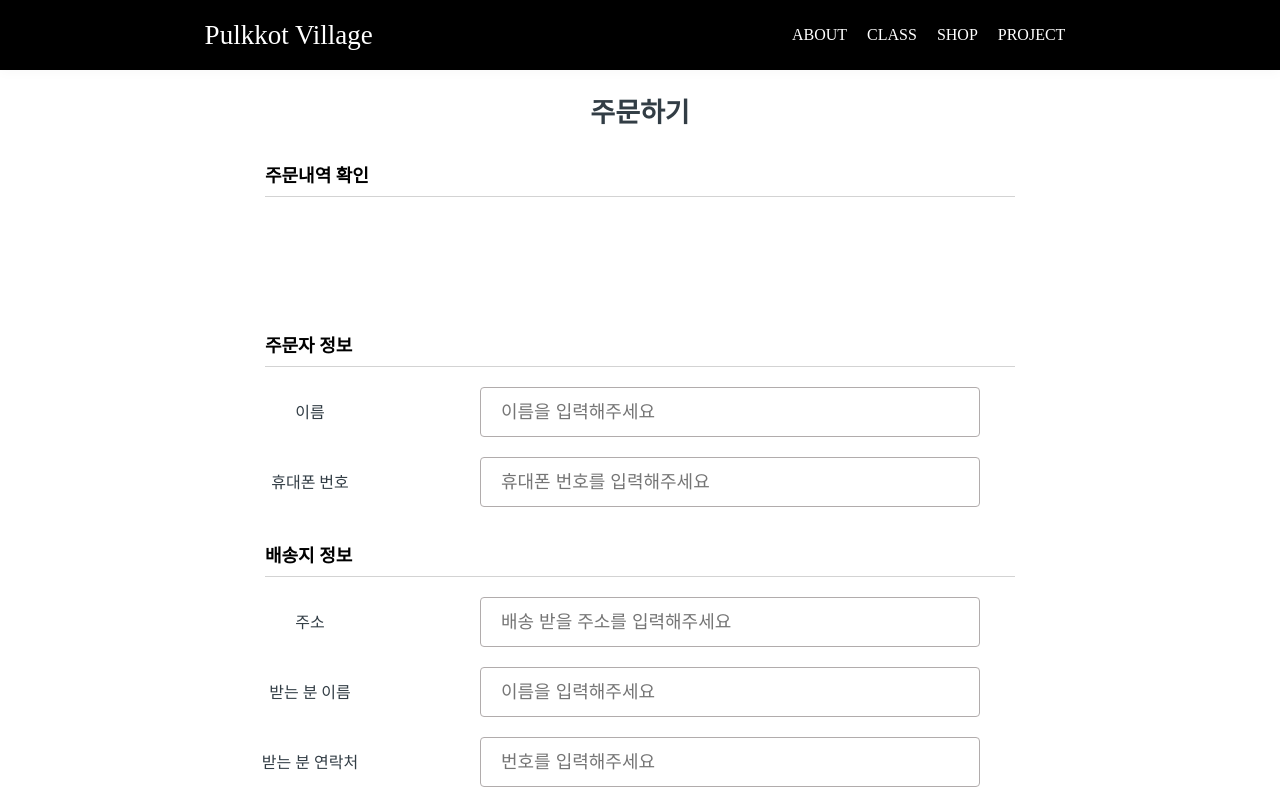
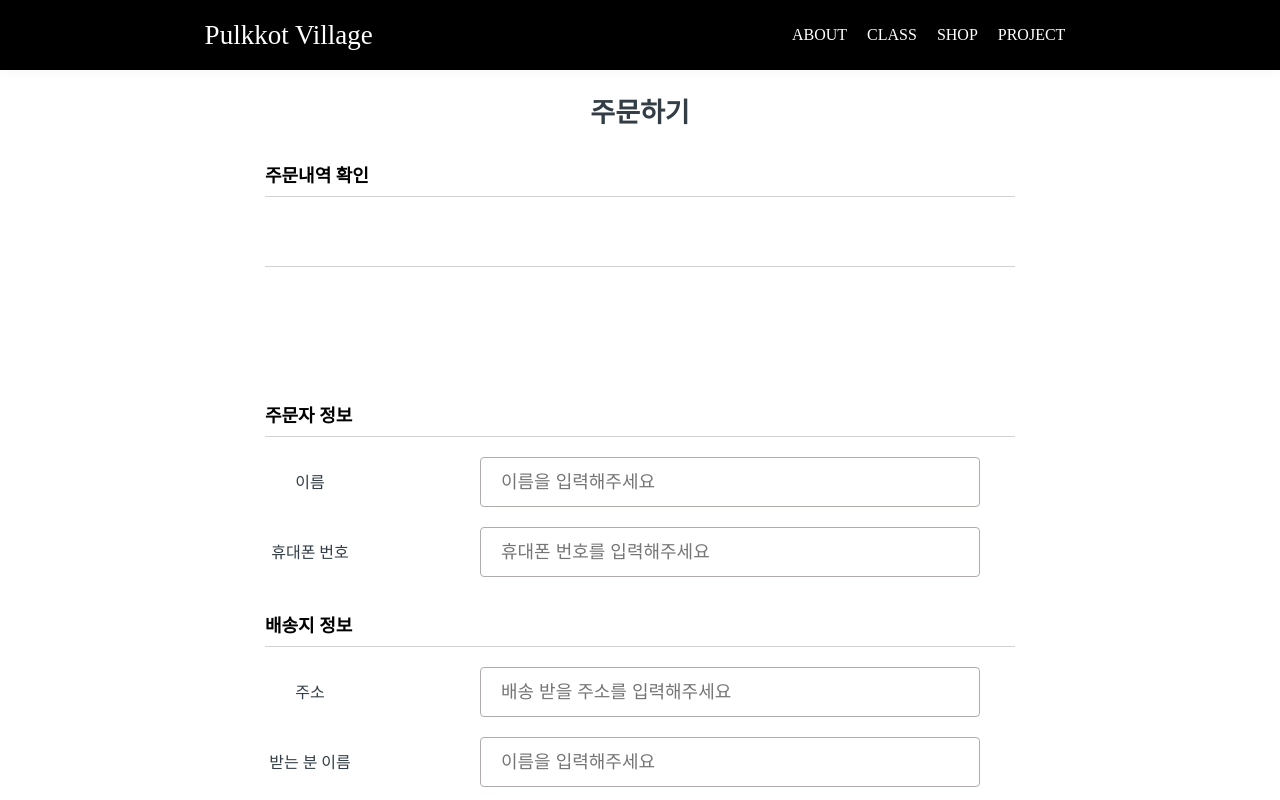
Before and after one commit to pulkkot/pulkkot_village, a React (Create React App) app in the folder frontend/: page /products/order in a window 1280 px wide. Shown: the top 800 px of the page. Built offline with nearby package versions, Linux system fonts and the light colour scheme; a small style sheet from the web is missing.

Commit message:
fix: remove values which are not used

```diff
--- a/frontend/src/components/class/ClassDetail.tsx
+++ b/frontend/src/components/class/ClassDetail.tsx
@@ -1,3 +1,4 @@
+/* eslint-disable react-hooks/exhaustive-deps */
 import { Viewer } from "@toast-ui/react-editor";
 import axios from "axios";
 import HeaderTitle from "components/home/HeaderTitle";
--- a/frontend/src/components/products/ProductDetail.tsx
+++ b/frontend/src/components/products/ProductDetail.tsx
@@ -1,3 +1,4 @@
+/* eslint-disable react-hooks/exhaustive-deps */
 import { Viewer } from "@toast-ui/react-editor";
 import axios from "axios";
 import HeaderTitle from "components/home/HeaderTitle";
--- a/frontend/src/components/products/ProductOrder.tsx
+++ b/frontend/src/components/products/ProductOrder.tsx
@@ -15,6 +15,11 @@ function ProductOrder() {
     <OrderWrapper>
       <Title>주문하기</Title>
       <SubTitle>주문내역 확인</SubTitle>
+      <SubTitle>
+        {productName}
+        {price}
+        {stock}
+      </SubTitle>
       <Form onSubmit={onSubmit}>
         <SubTitle>주문자 정보</SubTitle>
         <InputWrapper>
--- a/frontend/src/pages/AboutPage.tsx
+++ b/frontend/src/pages/AboutPage.tsx
@@ -1,3 +1,4 @@
+import BrandStory from "components/about/BrandStory";
 import LocationInfo from "components/about/LocationInfo";
 import HeaderTitle from "components/home/HeaderTitle";
 import MainLayout from "components/home/MainLayout";
@@ -6,6 +7,7 @@ function AboutPage() {
   return (
     <MainLayout>
       <HeaderTitle title="About" />
+      <BrandStory />
       <LocationInfo />
     </MainLayout>
   );
```
